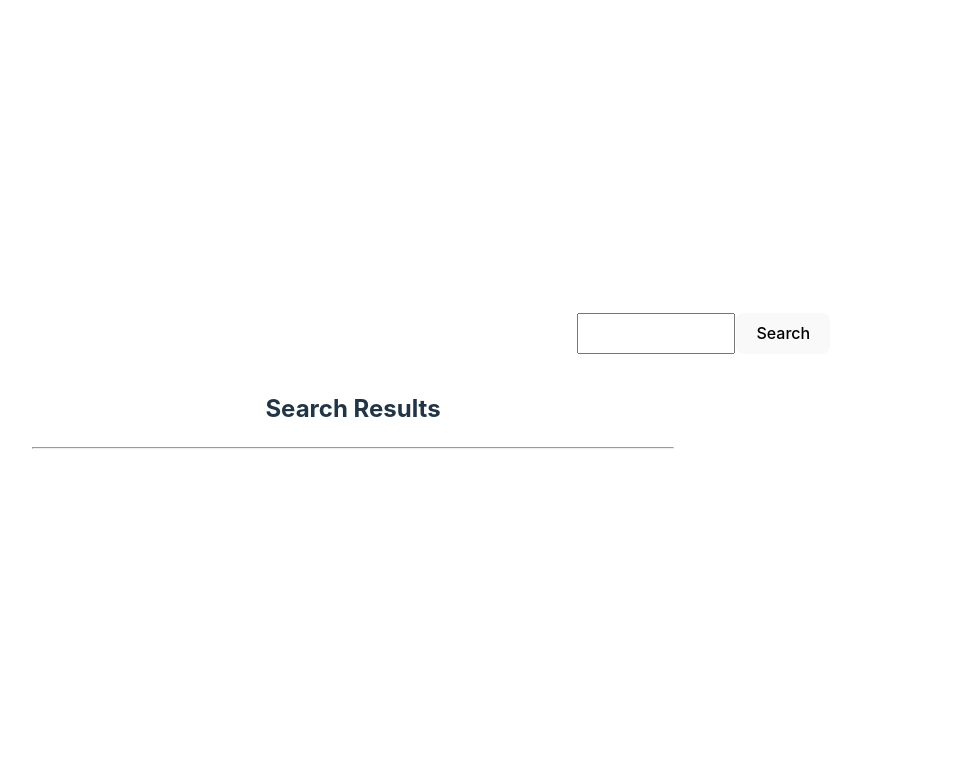
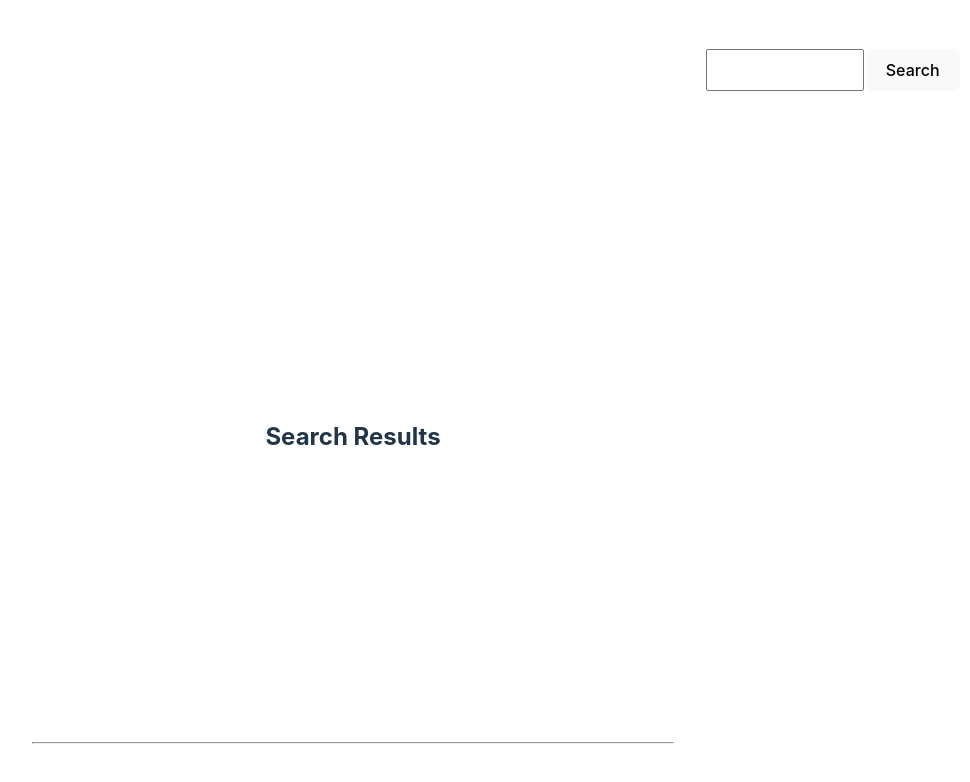
Before and after one commit to theMomo93/Hacker-Project, a React (Vite) app: page /SearchResults in a window 1280 px wide. Shown: the top 782 px of the page, without its empty margins (287-1257 px from the left). Built offline with nearby package versions, Linux system fonts and the light colour scheme.

Commit message:
layout adjusted

```diff
--- a/src/App.css
+++ b/src/App.css
@@ -1,11 +1,15 @@
 #root {
-  width: 100hv;
-  margin: 0 auto;
-  padding: 2rem;
+  width: 100dvw;
+  margin: 0;
+  min-height: 100dvh;
   text-align: center;
+  display: flex;
+  flex-direction: column;
+  justify-content: space-between;
 
 }
 .navbar-elements{
+  margin: 2rem;
   display: flex;
   flex-direction: row;
   justify-content: space-between;
@@ -72,7 +76,15 @@
   align-items: center;
   color: white;
 }
+.footer{
+  position: relative;
+  display: flex;
+  flex-direction: column;
+  bottom: 0;
+  align-items: center;
 
+
+}
 .footer-container{
   display: flex;
   flex-direction: column;
```
